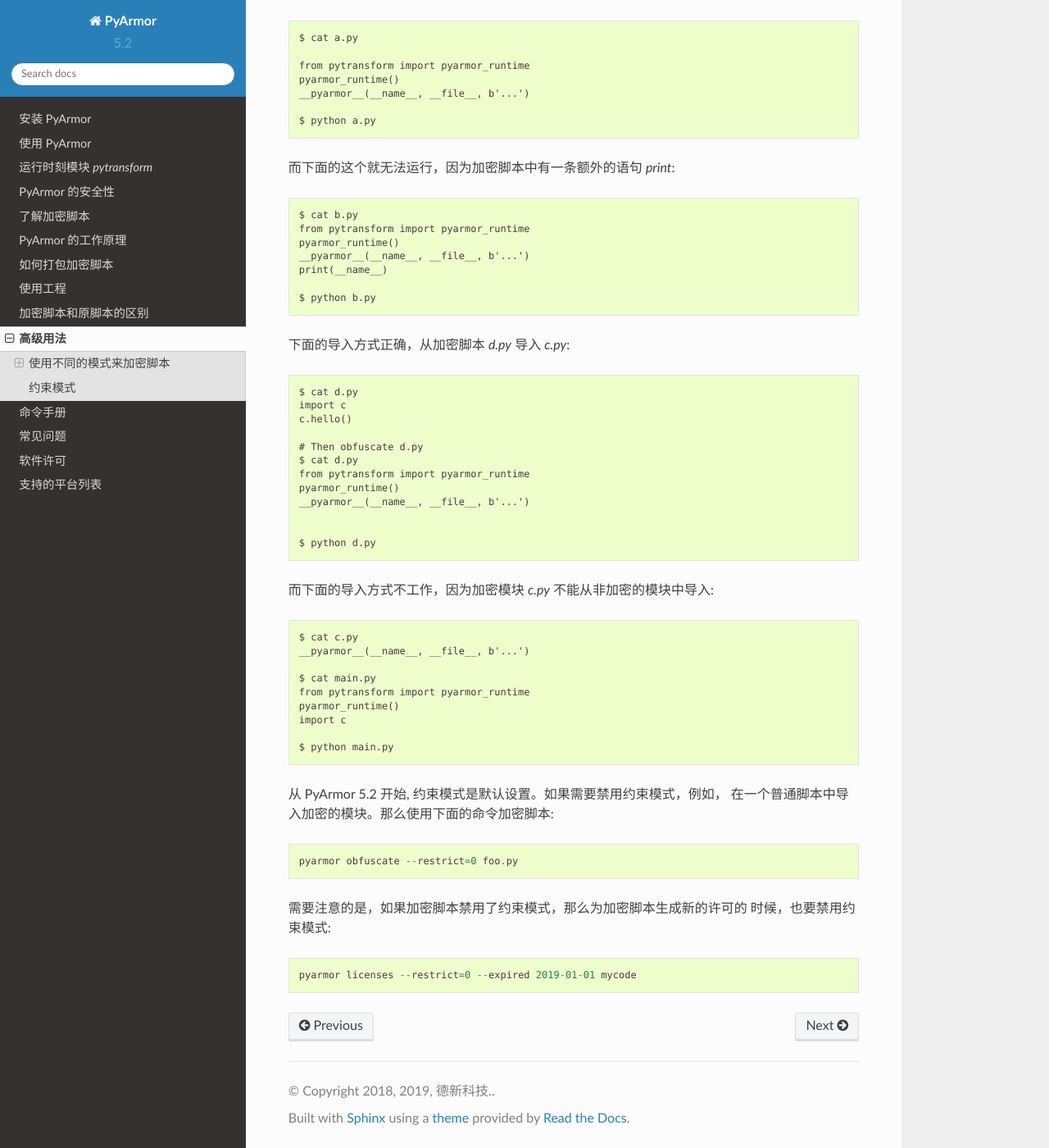
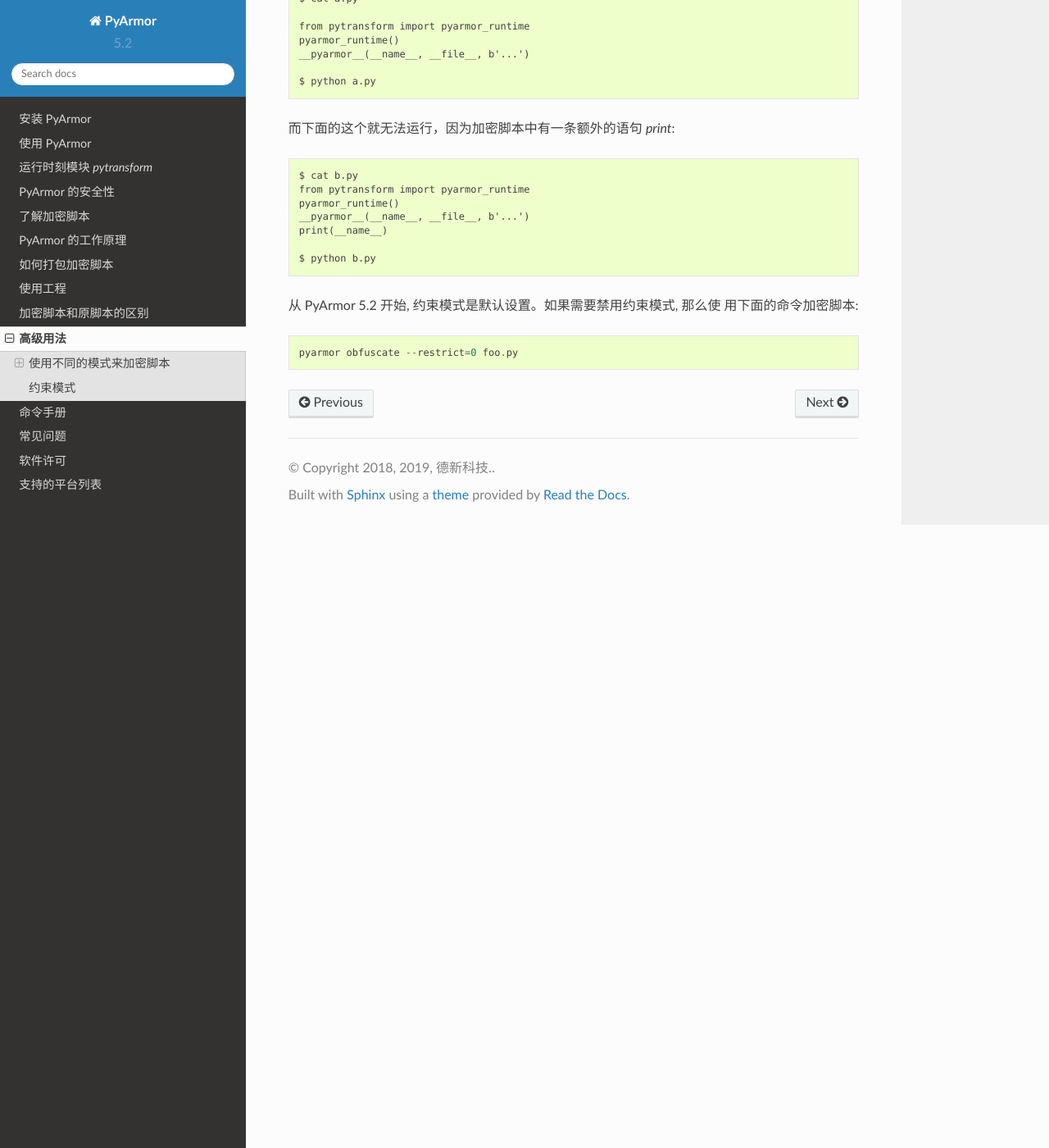
Before and after one commit to dashingsoft/pyarmor-docs-zh, a Sphinx documentation site: the page built from docs/advanced.rst, in a window 1280 px wide and 1400 px high, scrolled down 2819 px. Shown: the whole window at 82% size. Built offline with Sphinx 7.4.7 and the Read the Docs theme 2.0.0, drawn with Linux system fonts in a browser that asks for light colours; some of the changed text lies outside the part shown.

Commit message:
Refine restrict mode

```diff
--- a/docs/advanced.rst
+++ b/docs/advanced.rst
@@ -130,8 +130,6 @@
     pyarmor_runtime('...')
     __pyarmor__(__name__, __file__, b'...')
 
-并且加密脚本只能从被加密的脚本中导入，不能从任何其他非加密的脚本导入。
-
 例如，下面的加密脚本能够运行::
 
     $ cat a.py
@@ -152,42 +150,10 @@
 
     $ python b.py
 
-下面的导入方式正确，从加密脚本 `d.py` 导入 `c.py`::
-
-    $ cat d.py
-    import c
-    c.hello()
-
-    # Then obfuscate d.py
-    $ cat d.py
-    from pytransform import pyarmor_runtime
-    pyarmor_runtime()
-    __pyarmor__(__name__, __file__, b'...')
-
-
-    $ python d.py
-
-而下面的导入方式不工作，因为加密模块 `c.py` 不能从非加密的模块中导入::
-
-    $ cat c.py
-    __pyarmor__(__name__, __file__, b'...')
-
-    $ cat main.py
-    from pytransform import pyarmor_runtime
-    pyarmor_runtime()
-    import c
-
-    $ python main.py
-
-从 PyArmor 5.2 开始, 约束模式是默认设置。如果需要禁用约束模式，例如，
-在一个普通脚本中导入加密的模块。那么使用下面的命令加密脚本::
+从 PyArmor 5.2 开始, 约束模式是默认设置。如果需要禁用约束模式, 那么使
+用下面的命令加密脚本::
 
     pyarmor obfuscate --restrict=0 foo.py
-
-需要注意的是，如果加密脚本禁用了约束模式，那么为加密脚本生成新的许可的
-时候，也要禁用约束模式::
-
-    pyarmor licenses --restrict=0 --expired 2019-01-01 mycode
 
 .. 定制保护代码:
 
```
Also changed, not shown: docs/man.rst (+0 -14 lines).
